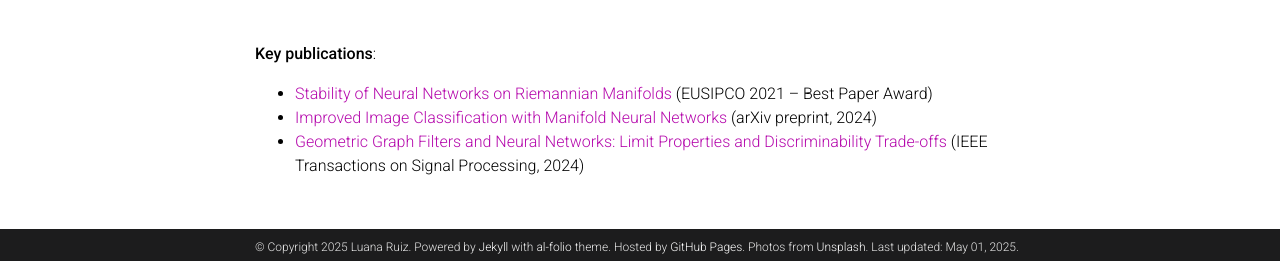
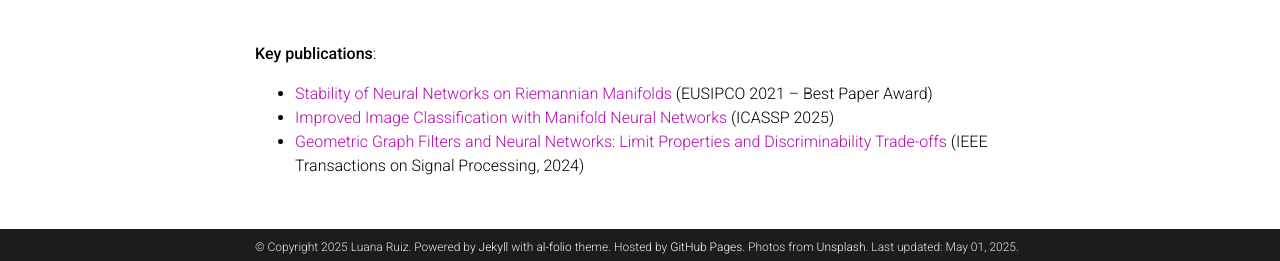
Before and after one commit to luanaruiz9/luanaruiz9.github.io, a Jekyll site: the page built from _pages/research.md, in a window 1280 px wide and 900 px high, scrolled down 839 px. Shown: the part 636-897 px from the top of the window. Built offline with Jekyll 4.4.1, drawn with Linux system fonts in a browser that asks for light colours; comment, search, counter and statistics services are not loaded; a style sheet for code colours, icons or effects is not loaded.

Commit message:
Update homepage content

```diff
--- a/_pages/research.md
+++ b/_pages/research.md
@@ -16,9 +16,9 @@
 <img src="/assets/img/diagram_gnn.png" alt="GNN transferability pipeline" style="max-width: 100%; height: auto;" />
 
 **Key publications**:
-- [Graphon Signal Processing](https://ieeexplore.ieee.org/document/9508876) (IEEE Transactions on Signal Processing, 2021)
-- [Graphon Neural Networks and the Transferability of Graph Neural Networks](https://proceedings.neurips.cc/paper/2020/hash/12bcd658ef0a540cabc36cdf2b1046fd-Abstract.html) (NeurIPS 2020)
-- [Transferability Properties of Graph Neural Networks](https://ieeexplore.ieee.org/document/10041346) (IEEE Transactions on Signal Processing, 2023)
+- [Graphon Signal Processing](https://arxiv.org/pdf/2003.05030) (IEEE Transactions on Signal Processing, 2021)
+- [Graphon Neural Networks and the Transferability of Graph Neural Networks](https://proceedings.neurips.cc/paper/2020/file/12bcd658ef0a540cabc36cdf2b1046fd-Paper.pdf) (NeurIPS 2020)
+- [Transferability Properties of Graph Neural Networks](https://arxiv.org/pdf/2112.04629) (IEEE Transactions on Signal Processing, 2023)
 
 ### Manifold Signal Processing and Manifold Neural Networks
 
@@ -27,6 +27,6 @@
 <img src="/assets/img/Diagram_nsf.jpeg" alt="Example of a data manifold for image classification" style="max-width: 100%; height: auto;" />
 
 **Key publications**:
-- [Stability of Neural Networks on Riemannian Manifolds](https://ieeexplore.ieee.org/document/9616144) (EUSIPCO 2021 – Best Paper Award)
-- [Improved Image Classification with Manifold Neural Networks](https://arxiv.org/abs/2409.13063) (arXiv preprint, 2024)
-- [Geometric Graph Filters and Neural Networks: Limit Properties and Discriminability Trade-offs](https://ieeexplore.ieee.org/document/10310266) (IEEE Transactions on Signal Processing, 2024)
+- [Stability of Neural Networks on Riemannian Manifolds](https://arxiv.org/pdf/2103.02663) (EUSIPCO 2021 – Best Paper Award)
+- [Improved Image Classification with Manifold Neural Networks](https://www.arxiv.org/pdf/2409.13063) (ICASSP 2025)
+- [Geometric Graph Filters and Neural Networks: Limit Properties and Discriminability Trade-offs](https://arxiv.org/pdf/2305.18467) (IEEE Transactions on Signal Processing, 2024)
```
